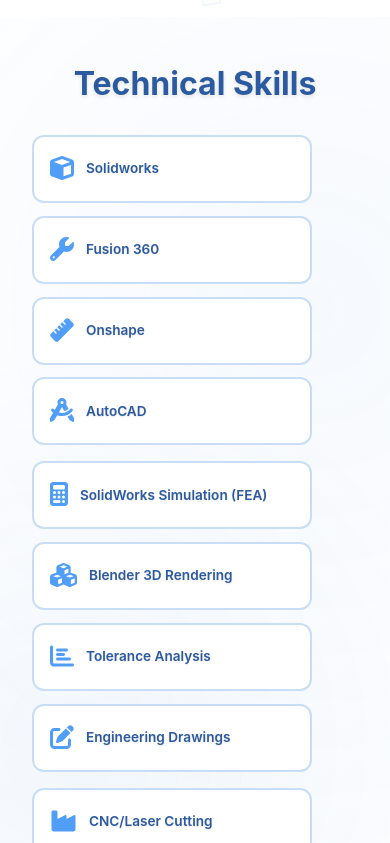
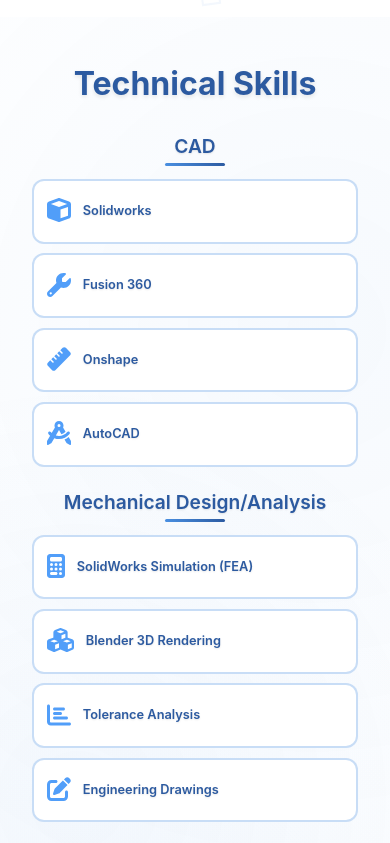
Before and after one commit to ShreyasMuzumdar/reactwebsite, a React (Vite) app: page / in a window 390 px wide. Shown: the part 1100-1943 px from the top of the page. Built offline with nearby package versions, Linux system fonts and the light colour scheme.

Commit message:
technical skills

```diff
--- a/src/components/AboutMe.css
+++ b/src/components/AboutMe.css
@@ -87,18 +87,17 @@
   background: #ffffff;
   border: 2px solid rgba(74, 144, 226, 0.3);
   border-radius: 12px;
-  padding: 1rem 1.5rem;
+  padding: 0.8rem 1rem;
   text-align: left;
   transition: all 0.3s ease;
   position: relative;
   overflow: hidden;
   cursor: pointer;
-  min-height: 60px;
+  min-height: 50px;
   display: flex;
   align-items: center;
   justify-content: flex-start;
   width: 100%;
-  max-width: 300px;
   gap: 12px;
 }
 
@@ -123,12 +122,13 @@
 
 .skill-name {
   color: #2c5aa0;
-  font-size: 0.95rem;
+  font-size: 0.85rem;
   font-weight: 600;
   text-shadow: 0 1px 2px rgba(0, 0, 0, 0.1);
   line-height: 1.3;
   flex: 1;
 }
+
 
 .about-visual {
   display: flex;
@@ -208,20 +208,21 @@
 }
 
 .skills-grid {
-  display: flex;
-  flex-direction: row;
-  flex-wrap: wrap;
-  gap: 1rem;
+  display: grid;
+  grid-template-columns: 1fr 1fr;
+  gap: 0.8rem;
+  width: 100%;
 }
 
-/* Skills categories container - Horizontal Grid Format */
+
+
+/* Skills categories container - Compact Grid Format */
 .skills-categories {
   display: grid;
-  grid-template-columns: repeat(auto-fill, minmax(240px, 1fr));
-  gap: 1.5rem;
+  grid-template-columns: 1fr 1fr;
+  gap: 2rem;
   max-width: 100%;
   width: 100%;
-  align-items: start;
 }
 
 .skill-category-section {
@@ -231,7 +232,25 @@
 }
 
 .category-title {
-  display: none; /* Hide category titles for horizontal grid format */
+  color: #2c5aa0;
+  font-size: 1.3rem;
+  font-weight: 600;
+  text-align: center;
+  margin-bottom: 0.5rem;
+  text-shadow: 0 1px 2px rgba(0, 0, 0, 0.1);
+  position: relative;
+}
+
+.category-title::after {
+  content: '';
+  position: absolute;
+  bottom: -8px;
+  left: 50%;
+  transform: translateX(-50%);
+  width: 60px;
+  height: 3px;
+  background: linear-gradient(45deg, #4a90e2, #2c5aa0);
+  border-radius: 2px;
 }
 
 .category-title::after {
@@ -266,30 +285,30 @@
   }
 
   .skills-categories {
-    grid-template-columns: repeat(auto-fill, minmax(200px, 1fr));
-    gap: 1rem;
+    grid-template-columns: 1fr;
+    gap: 1.5rem;
+  }
+
+  .skills-grid {
+    grid-template-columns: 1fr;
+    gap: 0.6rem;
+  }
+
+  .skill-item {
+    padding: 0.7rem 0.8rem;
+    min-height: 45px;
   }
 
   .skill-category-section {
-    gap: 1rem;
+    gap: 0.8rem;
   }
 
   .category-title {
-    font-size: 1.3rem;
-  }
-
-  .skills-grid {
-    gap: 0.8rem;
-  }
-
-  .skill-item {
-    padding: 0.8rem 1rem;
-    min-height: 50px;
-    max-width: 280px;
+    font-size: 1.2rem;
   }
 
   .skill-name {
-    font-size: 0.85rem;
+    font-size: 0.8rem;
   }
 
   .skills-section {
```
